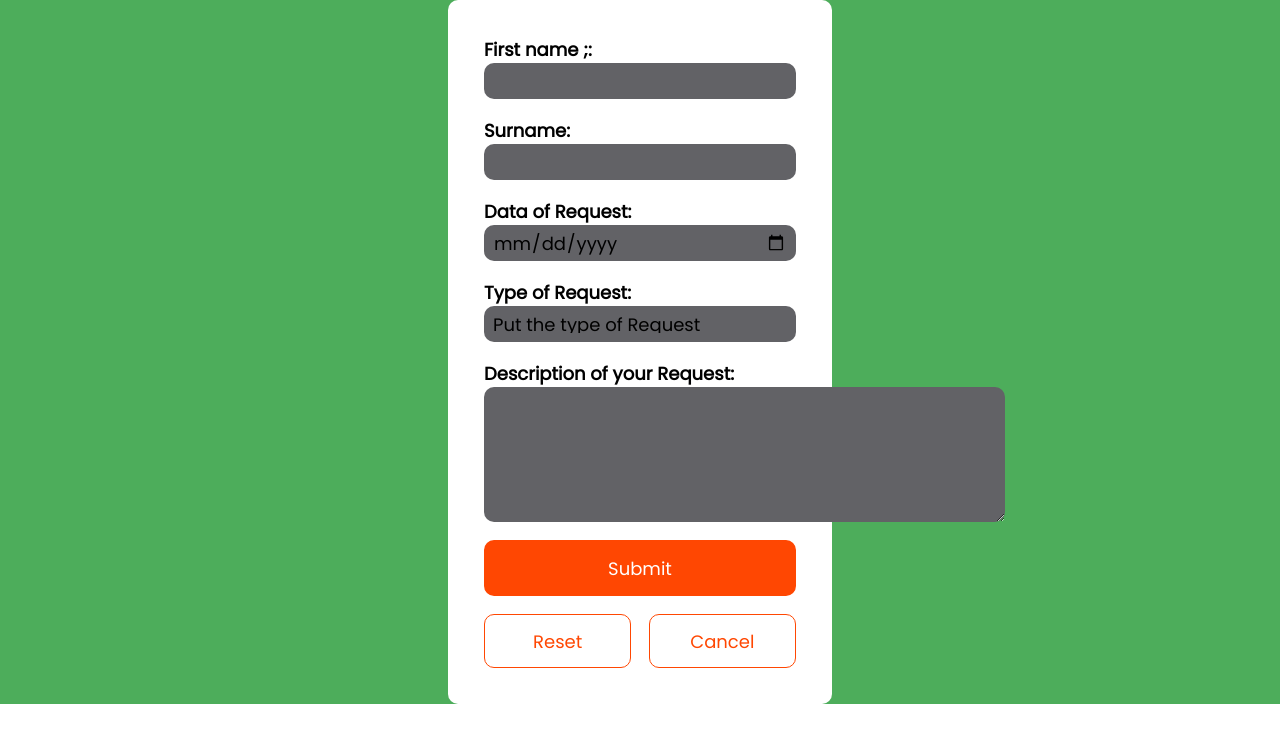
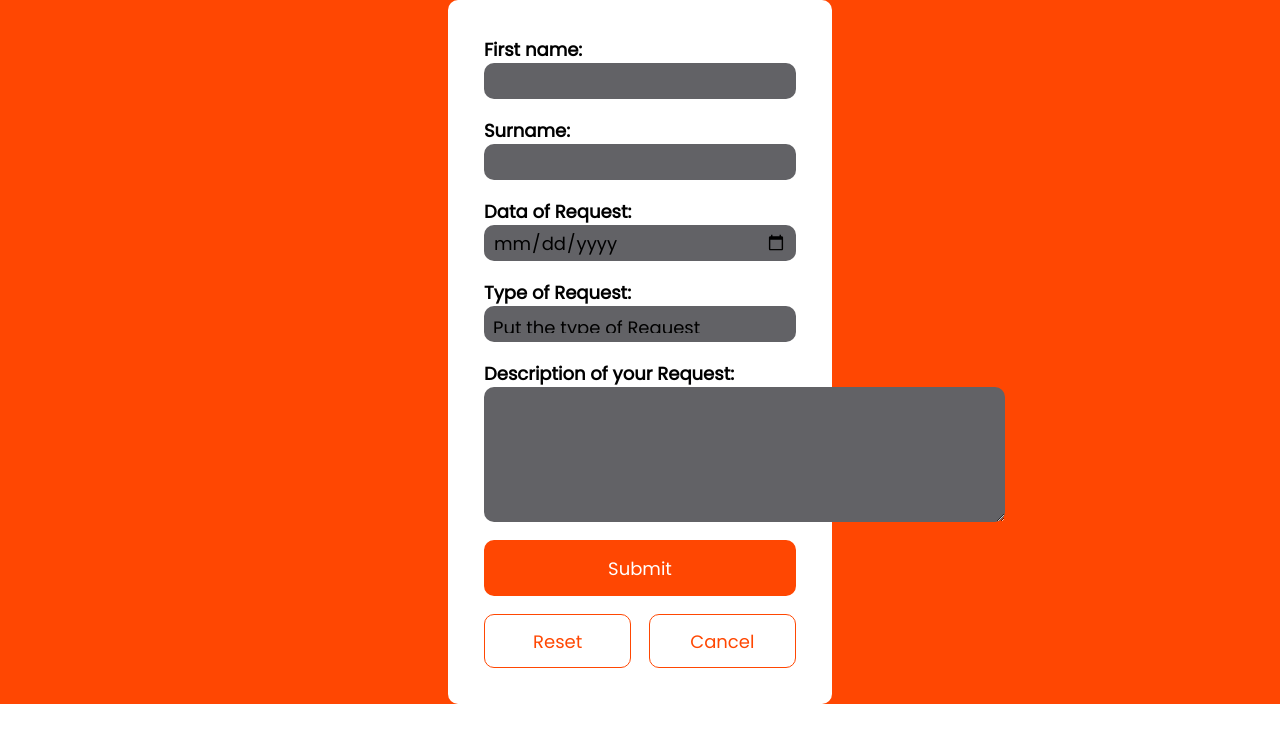
Before and after one commit to alcfdez/Support-App, a Vue app in the folder src/main/frontend/: page /FormView in a window 1280 px wide. Shown: the top 742 px of the page. Built offline with nearby package versions, Linux system fonts and the light colour scheme.

Commit message:
clean styles of Form request

```diff
--- a/src/main/frontend/src/components/FormRequest.vue
+++ b/src/main/frontend/src/components/FormRequest.vue
@@ -4,7 +4,7 @@
     <main>
 
         <form class="__container-forms">
-            <label class="__container-forms__label" for="firstname">First name ;:</label>
+            <label class="__container-forms__label" for="firstname">First name:</label>
             <input type="text" class="__container-forms__label__inputbox" name="firstname" />
 
             <label class="__container-forms__label" for="surname">Surname:</label>
@@ -47,7 +47,7 @@
 main {
     width: 100%;
     height: 100%;
-    background-color: map-get(c.$colors, "green");
+    background-color: map-get(c.$colors, "orange");
     display: flex;
     justify-content: center;
 
@@ -56,7 +56,7 @@ main {
 
 .__container-forms {
     width: 30%;
-    background-color: map-get(c.$colors, "white");;
+    background-color: map-get(c.$colors, "white");
     padding: 2em;
     @include m.borderRadius();
     font-weight: bold;
```
